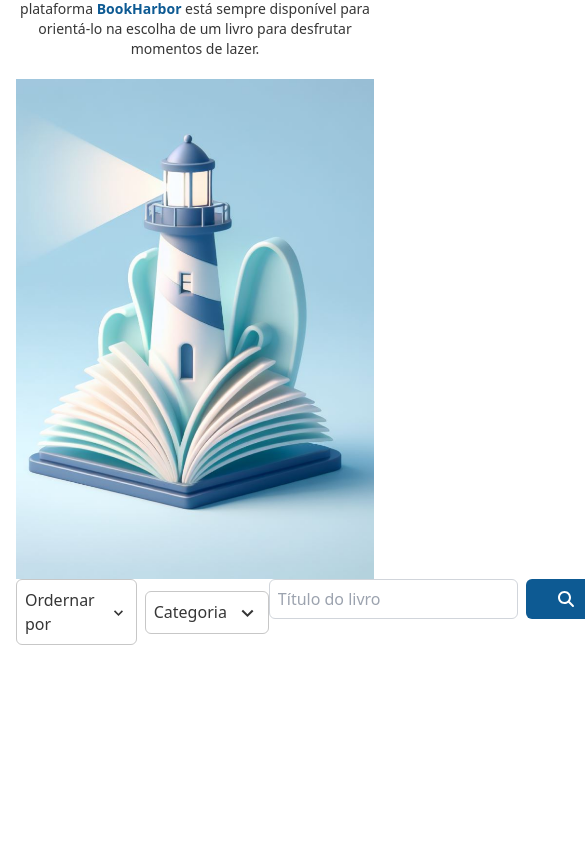
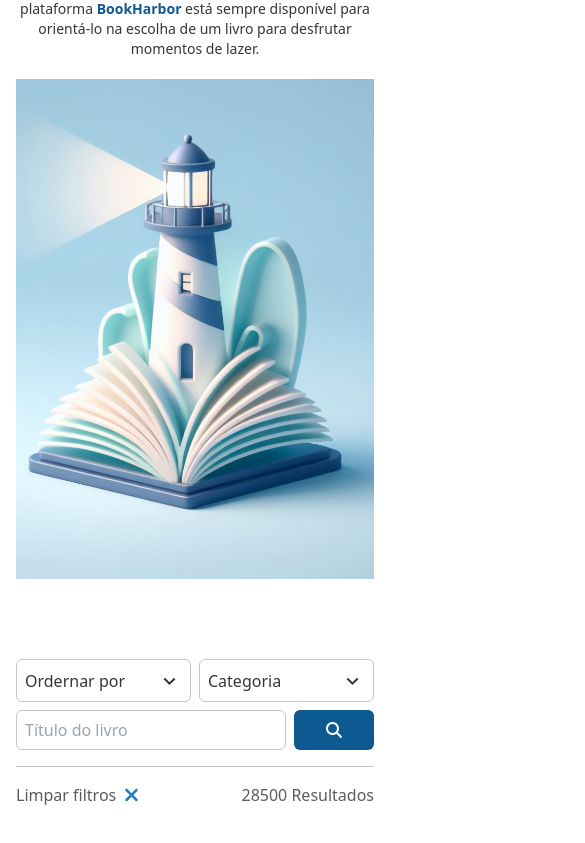
Before and after one commit to lucasar2303/bookHarbor, a React (Vite) app: page / in a window 390 px wide. Shown: the part 369-1212 px from the top of the page, 585 px wide, since content can reach past the window. Built offline with nearby package versions, Linux system fonts and the light colour scheme.

Commit message:
responsive bookfilter

```diff
--- a/src/components/Pages/BookFinderZone.tsx
+++ b/src/components/Pages/BookFinderZone.tsx
@@ -1,11 +1,18 @@
 import 'tailwindcss/tailwind.css';
 import BookFilter from '../Ui/BookFilter.tsx';
+import { FontAwesomeIcon } from '@fortawesome/react-fontawesome';
+import { faXmark } from '@fortawesome/free-solid-svg-icons';
 
 function BookFinderZone(){
 
     return(
-        <div className="max-w-7xl m-auto px-4 mb-60">
+        <div className="max-w-7xl m-auto px-4 mb-60 mt-20 md:mt-0">
             <BookFilter />
+            <hr className="my-4 md:my-8 border-t border-gray-principal" />
+            <div className="flex justify-between w-full items-center">
+                <button className="flex gap-2 items-center rounded shadow-white hover:-translate-y-1 transition-all duration-300"><span className='text-black-secondary'>Limpar filtros</span> <FontAwesomeIcon icon={faXmark} className='text-blue-secondary text-xl' /></button>
+                <span className='text-black-secondary'>28500 Resultados</span>
+            </div>
 
 
         </div>
--- a/src/components/Ui/BookFilter.tsx
+++ b/src/components/Ui/BookFilter.tsx
@@ -32,11 +32,11 @@ function BookFilter(){
     }, []);
 
     return(
-        <div className="flex justify-between items-start">
+        <div className="flex justify-between items-start md:flex-row flex-col gap-2">
       {/* Dropdowns */}
-            <div className="flex gap-2 items-center">
+            <div className="flex gap-2 items-center w-full md:w-auto">
 
-                <div className='relative' ref={dropdownRef1}>
+                <div className='relative flex-1 md:flex-auto' ref={dropdownRef1}>
                     <div id="btnSelect"
                         className="flex gap-2 py-2 items-center justify-between border text-black-principal border-gray-principal rounded-md px-2 hover:border-black-principal cursor-pointer transition-all"
                         onClick={toggleList}>
@@ -45,7 +45,7 @@ function BookFilter(){
                     </div>
 
                     {isListOpen && (
-                    <ul className="absolute w-full rounded border border-gray-principal mt-2 overflow-scroll overflow-x-hidden max-h-40 scrollbar-select">
+                    <ul className="absolute w-full rounded border bg-white border-gray-principal mt-2 overflow-scroll overflow-x-hidden max-h-40 scrollbar-select">
                         <li className="py-1 px-2 text-black-secondary hover:bg-blue-principal hover:text-white cursor-pointer" onClick={handleItemClick}>Exemplo 1</li>
                         <li className="py-1 px-2 text-black-secondary hover:bg-blue-principal hover:text-white cursor-pointer" onClick={handleItemClick}>Exemplo 2</li>
                         <li className="py-1 px-2 text-black-secondary hover:bg-blue-principal hover:text-white cursor-pointer" onClick={handleItemClick}>Exemplo 3</li>
@@ -54,7 +54,7 @@ function BookFilter(){
                     )}
                 </div>
 
-                <div className='relative' ref={dropdownRef2}>
+                <div className='relative flex-1 md:flex-auto' ref={dropdownRef2}>
                     <div id="btnSelect"
                         className="flex gap-2 py-2 items-center justify-between border text-black-principal border-gray-principal rounded-md px-2 hover:border-black-principal cursor-pointer transition-all"
                         onClick={toggleList2}>
@@ -63,7 +63,7 @@ function BookFilter(){
                     </div>
 
                     {isListOpen2 && (
-                    <ul className="absolute w-full rounded border border-gray-principal mt-2 overflow-scroll overflow-x-hidden max-h-40 scrollbar-select">
+                    <ul className="absolute w-full rounded border bg-white border-gray-principal mt-2 overflow-scroll overflow-x-hidden max-h-40 scrollbar-select">
                         <li className="py-1 px-2 text-black-secondary hover:bg-blue-principal hover:text-white cursor-pointer" onClick={handleItemClick2}>Exemplo 1</li>
                         <li className="py-1 px-2 text-black-secondary hover:bg-blue-principal hover:text-white cursor-pointer" onClick={handleItemClick2}>Exemplo 2</li>
                         <li className="py-1 px-2 text-black-secondary hover:bg-blue-principal hover:text-white cursor-pointer" onClick={handleItemClick2}>Exemplo 3</li>
@@ -74,20 +74,23 @@ function BookFilter(){
 
             </div>
 
-
-
       {/* Search input */}
-            <div className="flex gap-2 items-stretch">
+            <div className="flex gap-2 items-stretch w-full md:w-auto">
                 <input
                     type="text"
                     placeholder="Título do livro"
-                    className="border border-gray-300 rounded-md py-1 px-2 bg-white hover:border-gray-400 focus:outline-none focus:border-black-principal"
+                    className="border border-gray-principal w-full md:w-auto rounded-md py-1 px-2 bg-white hover:border-gray-400 focus:outline-none focus:border-black-principal"
                 />
                 <button className="p-2 px-8 bg-blue-principal text-white rounded-md hover:bg-blue-secondary focus:outline-none focus:ring">
                     <FontAwesomeIcon icon={faSearch} />
                 </button>
             </div>
+
+
+
     </div>
+
+
     );
 }
 
```
